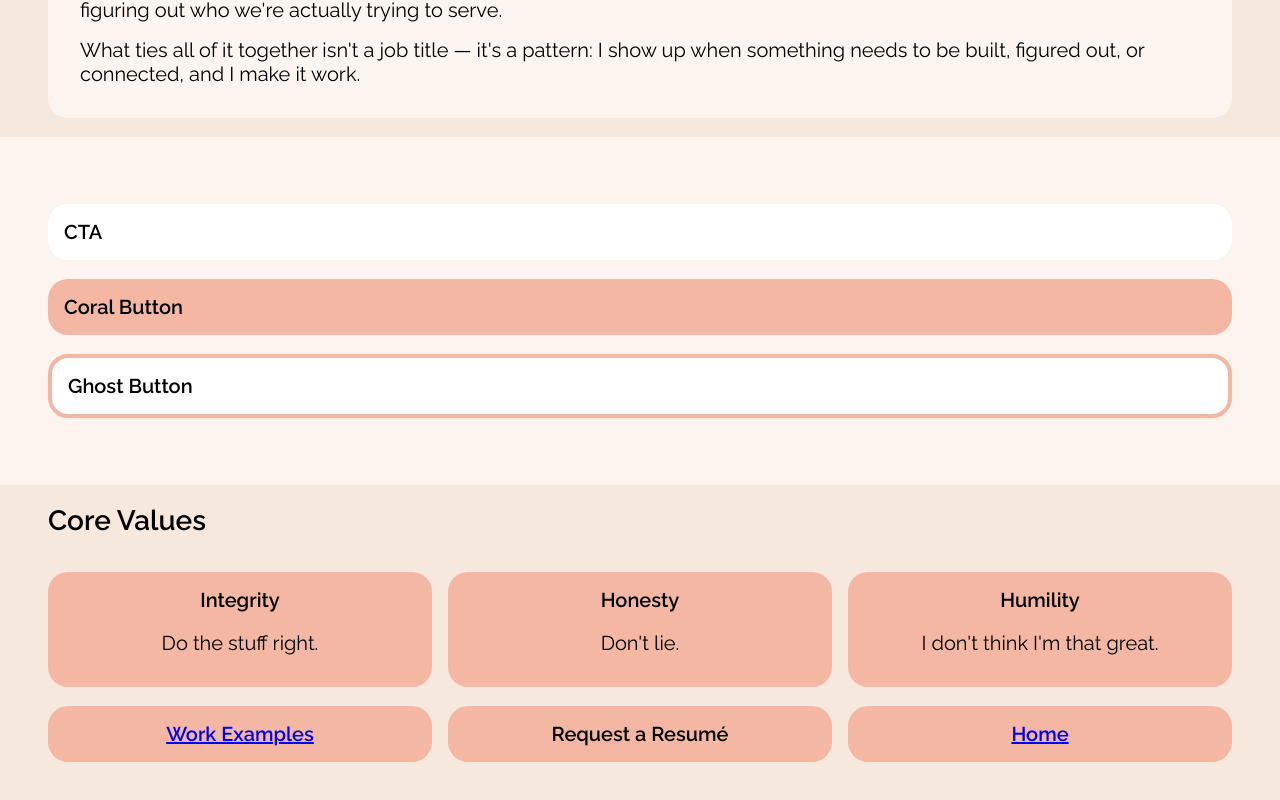
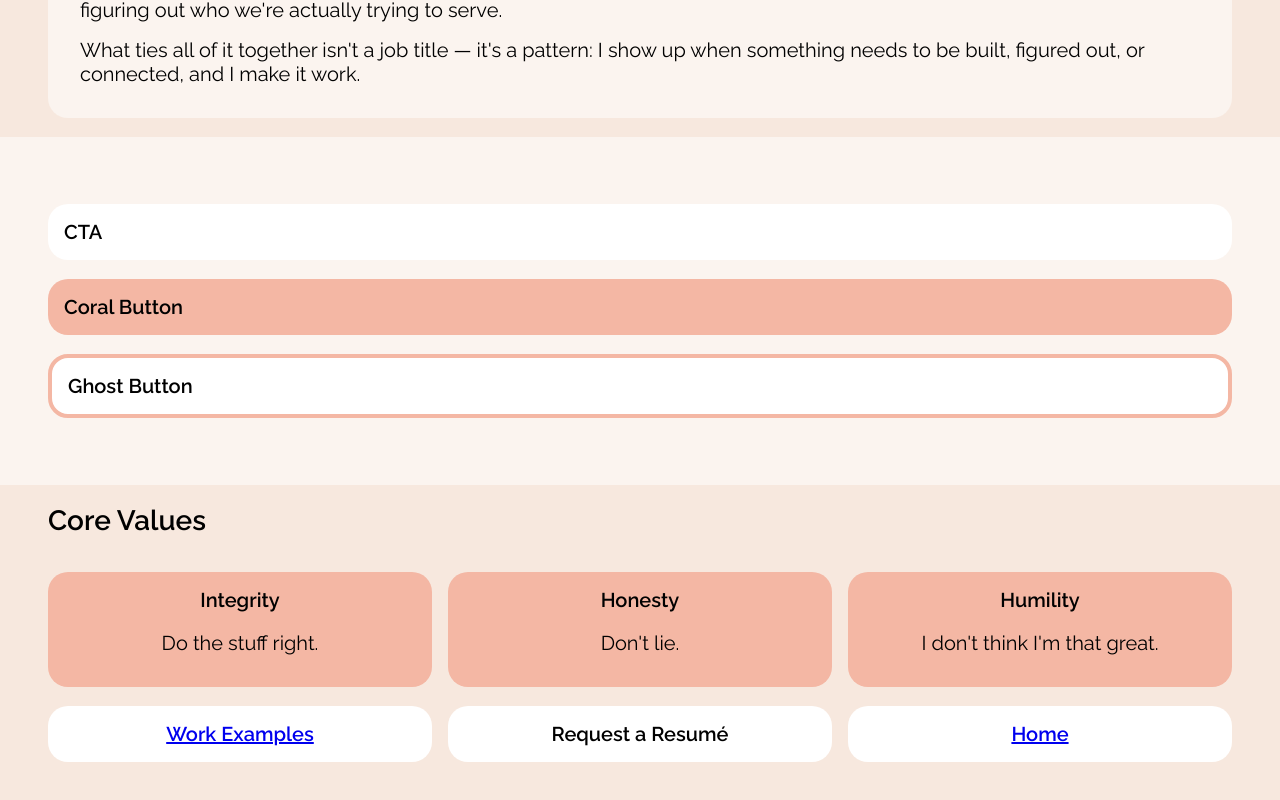
Before and after one commit to lenomis/lenomis.github.io, a plain HTML site: page index.html in a window 1280 px wide. Shown: the part 1799-2599 px from the top of the page. Drawn offline with Linux system fonts and the light colour scheme.

Commit message:
Update index.html
footer update

```diff
--- a/index.html
+++ b/index.html
@@ -84,9 +84,9 @@ Ghost Button</div>
 <div class="section-coral;">
 	<br />
 	<div class="column-container">
-		<div class="column button-coral"><a href="work.html">Work Examples</a></div>
-		<div class="column button-coral">Request a Resumé</div>
-		<div class="column button-coral"><a href="index.html">Home</a></div>
+		<div class="column button-white"><a href="work.html">Work Examples</a></div>
+		<div class="column button-white">Request a Resumé</div>
+		<div class="column button-white"><a href="index.html">Home</a></div>
 	</div>
 </div>
 
```
